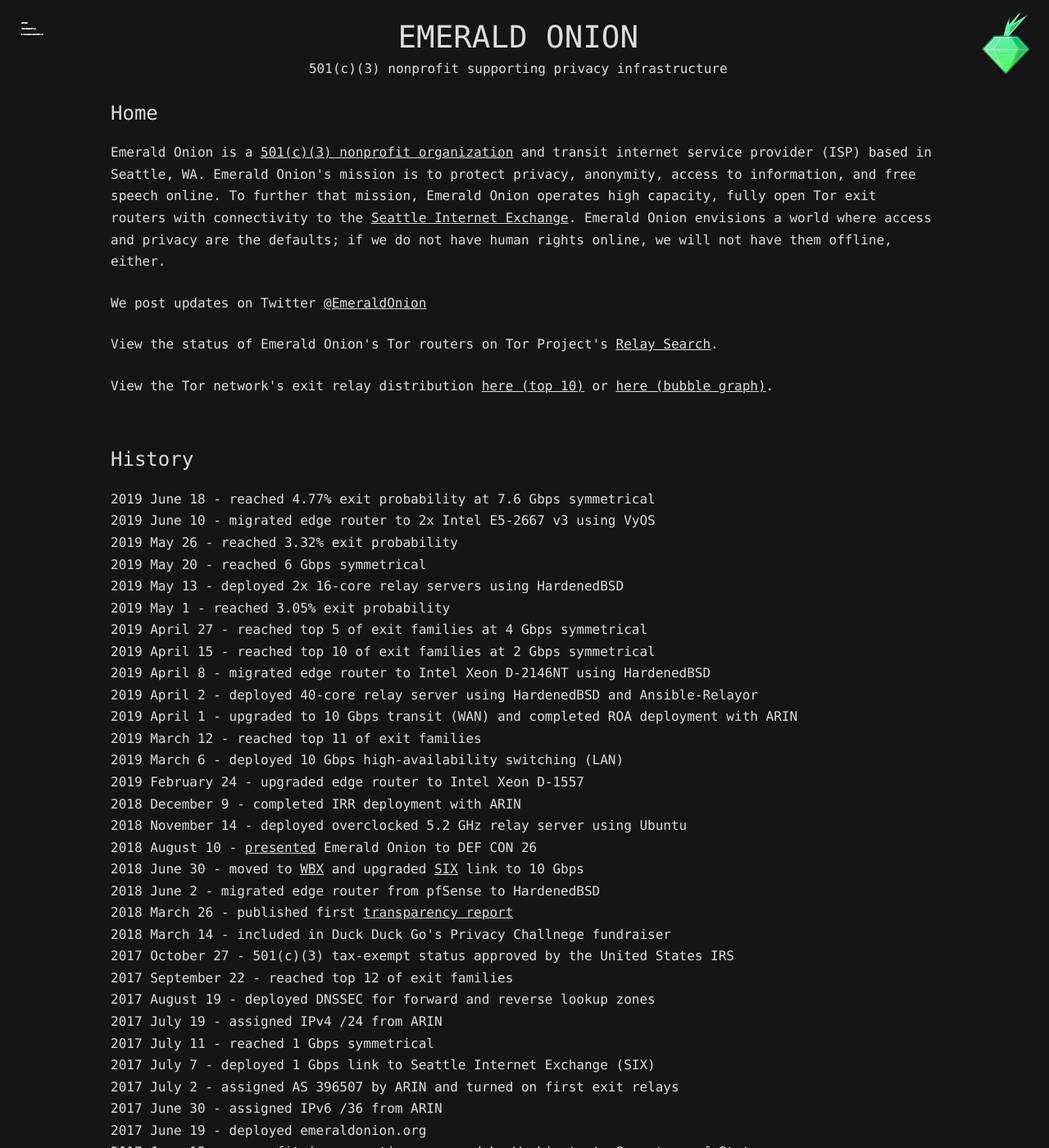
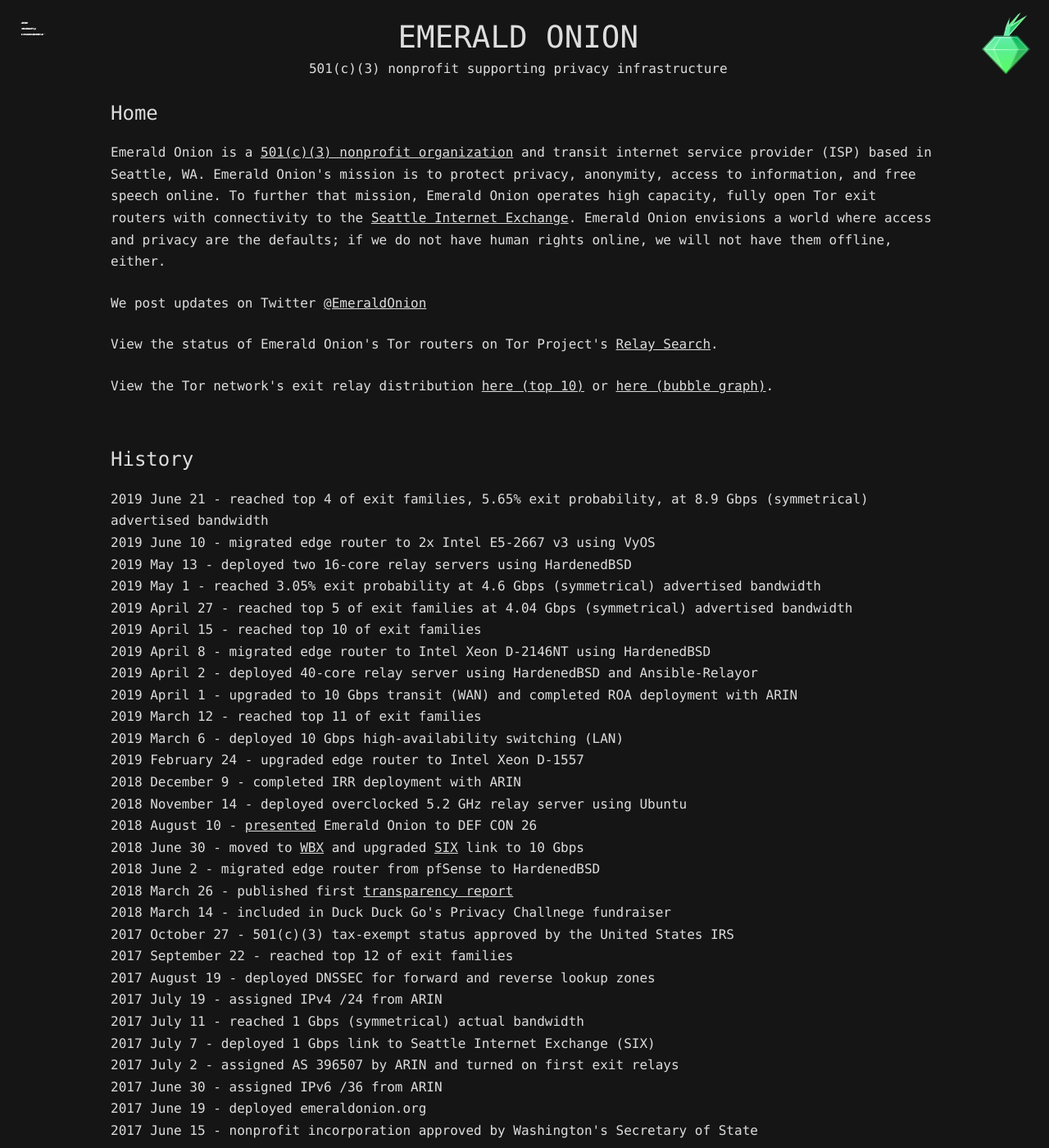
Before and after one commit to emeraldonion/emeraldonion.github.io, a Jekyll site: the page index.html, which Jekyll copies as it is, in a window 1280 px wide and 1400 px high. Shown: the whole window at 82% size. Built offline with Jekyll 4.4.1, drawn with Linux system fonts in a browser that asks for light colours.

Commit message:
updating and cleaning up history

```diff
--- a/index.html
+++ b/index.html
@@ -35,14 +35,12 @@
 	    <p>View the status of Emerald Onion's Tor routers on Tor Project's <a href="https://metrics.torproject.org/rs.html#search/as:396507" target="_blank">Relay Search</a>.</p>
 	    <p>View the Tor network's exit relay distribution <a href="https://metrics.torproject.org/rs.html#aggregate/as/flag:exit" target="_blank">here (top 10)</a> or <a href="https://metrics.torproject.org/bubbles.html#network-family-exits-only" target="_blank">here (bubble graph)</a>.</p>
 	<h1>History</h1>
-	<p>2019 June 18 - reached 4.77% exit probability at 7.6 Gbps symmetrical
+	<p>2019 June 21 - reached top 4 of exit families, 5.65% exit probability, at 8.9 Gbps (symmetrical) advertised bandwidth
 	<br />2019 June 10 - migrated edge router to 2x Intel E5-2667 v3 using VyOS
-	<br />2019 May 26 - reached 3.32% exit probability
-	<br />2019 May 20 - reached 6 Gbps symmetrical
-	<br />2019 May 13 - deployed 2x 16-core relay servers using HardenedBSD
-	<br />2019 May 1 - reached 3.05% exit probability
-	<br />2019 April 27 - reached top 5 of exit families at 4 Gbps symmetrical
-	<br />2019 April 15 - reached top 10 of exit families at 2 Gbps symmetrical
+	<br />2019 May 13 - deployed two 16-core relay servers using HardenedBSD
+	<br />2019 May 1 - reached 3.05% exit probability at 4.6 Gbps (symmetrical) advertised bandwidth
+	<br />2019 April 27 - reached top 5 of exit families at 4.04 Gbps (symmetrical) advertised bandwidth
+	<br />2019 April 15 - reached top 10 of exit families
 	<br />2019 April 8 - migrated edge router to Intel Xeon D-2146NT using HardenedBSD
 	<br />2019 April 2 - deployed 40-core relay server using HardenedBSD and Ansible-Relayor
 	<br />2019 April 1 - upgraded to 10 Gbps transit (WAN) and completed ROA deployment with ARIN
@@ -60,7 +58,7 @@
 	<br />2017 September 22 - reached top 12 of exit families
 	<br />2017 August 19 - deployed DNSSEC for forward and reverse lookup zones
 	<br />2017 July 19 - assigned IPv4 /24 from ARIN
-	<br />2017 July 11 - reached 1 Gbps symmetrical
+	<br />2017 July 11 - reached 1 Gbps (symmetrical) actual bandwidth
 	<br />2017 July 7 - deployed 1 Gbps link to Seattle Internet Exchange (SIX)
 	<br />2017 July 2 - assigned AS 396507 by ARIN and turned on first exit relays
 	<br />2017 June 30 - assigned IPv6 /36 from ARIN
```
